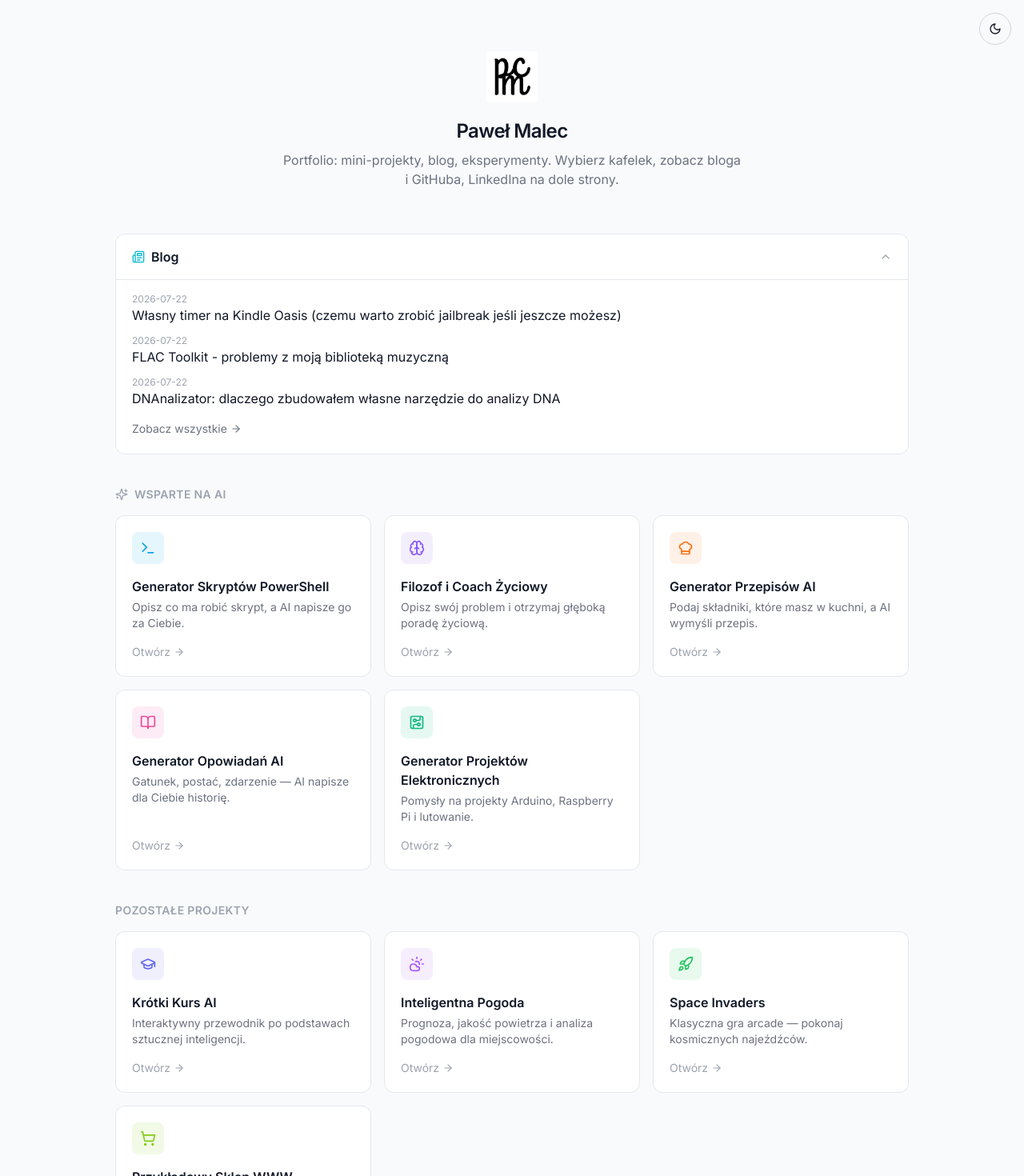
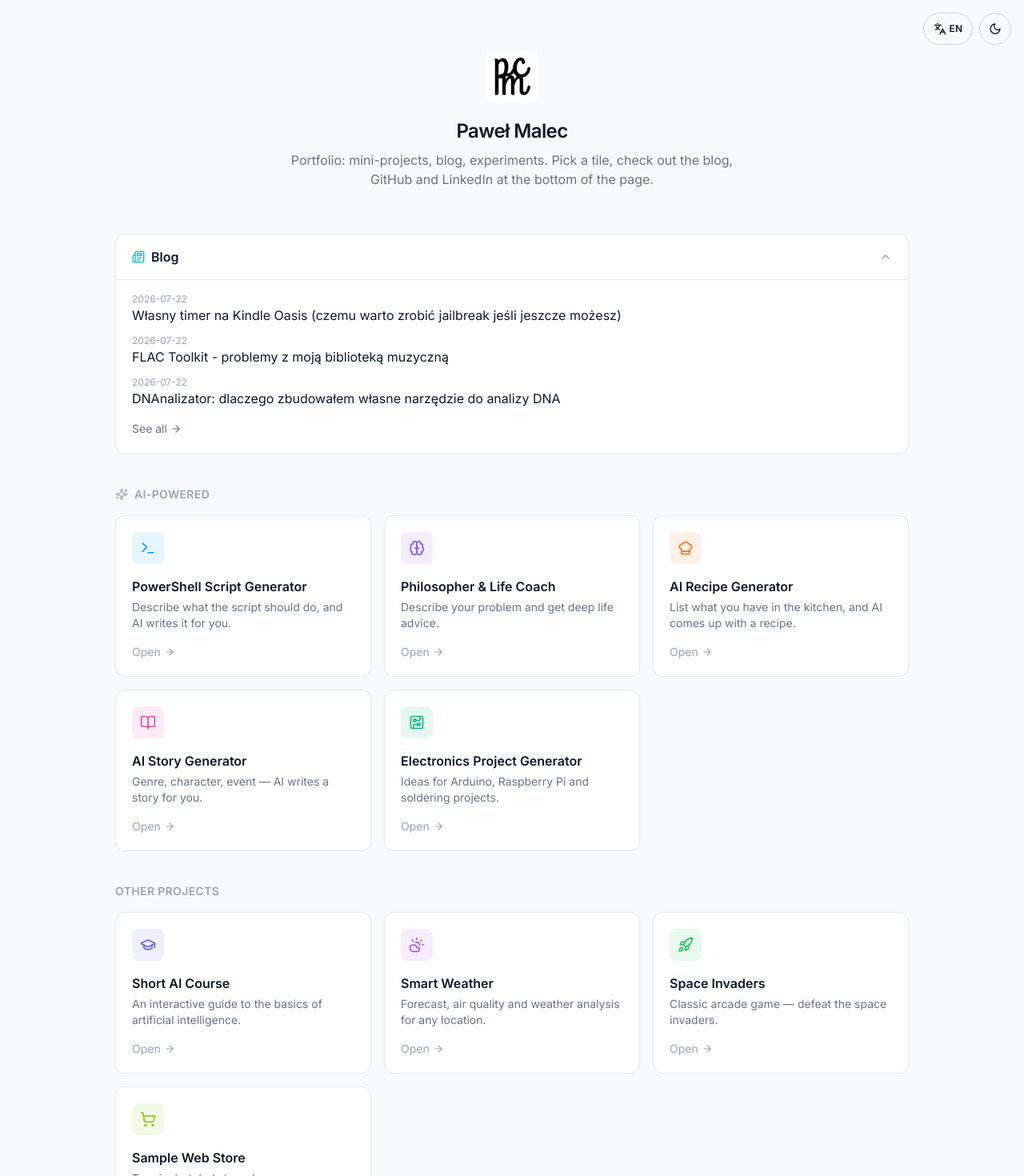
Before and after one commit to pmcmal/pmc-pages, a React (Vite) app: page / in a window 1280 px wide. Shown: the top 1470 px of the page at 80% size. Built offline with nearby package versions, Linux system fonts and the light colour scheme.

Commit message:
Dodaj przelacznik jezyka PL/EN (react-i18next) - strona glowna, stopka, blog, 404

```diff
--- a/package.json
+++ b/package.json
@@ -46,6 +46,8 @@
     "cmdk": "^1.0.0",
     "date-fns": "^3.6.0",
     "embla-carousel-react": "^8.3.0",
+    "i18next": "^26.3.6",
+    "i18next-browser-languagedetector": "^8.2.1",
     "input-otp": "^1.2.4",
     "lucide-react": "^0.462.0",
     "next-themes": "^0.3.0",
@@ -53,6 +55,7 @@
     "react-day-picker": "^8.10.1",
     "react-dom": "^18.3.1",
     "react-hook-form": "^7.53.0",
+    "react-i18next": "^17.0.11",
     "react-markdown": "^10.1.0",
     "react-resizable-panels": "^2.1.3",
     "react-router-dom": "^6.30.4",
--- /dev/null
+++ b/src/i18n.ts
@@ -0,0 +1,115 @@
+import i18n from "i18next";
+import { initReactI18next } from "react-i18next";
+import LanguageDetector from "i18next-browser-languagedetector";
+
+const resources = {
+  pl: {
+    translation: {
+      index: {
+        name: "Paweł Malec",
+        subtitle: "Portfolio: mini-projekty, blog, eksperymenty. Wybierz kafelek, zobacz bloga i GitHuba, LinkedIna na dole strony.",
+        sectionAi: "Wsparte na AI",
+        sectionOther: "Pozostałe projekty",
+        open: "Otwórz",
+        themeToggle: "Przełącz motyw",
+        langToggle: "Zmień język",
+      },
+      blogBar: {
+        title: "Blog",
+        empty: "Brak wpisów jeszcze.",
+        seeAll: "Zobacz wszystkie",
+      },
+      projects: {
+        powershell: { title: "Generator Skryptów PowerShell", description: "Opisz co ma robić skrypt, a AI napisze go za Ciebie." },
+        philosopher: { title: "Filozof i Coach Życiowy", description: "Opisz swój problem i otrzymaj głęboką poradę życiową." },
+        recipe: { title: "Generator Przepisów AI", description: "Podaj składniki, które masz w kuchni, a AI wymyśli przepis." },
+        story: { title: "Generator Opowiadań AI", description: "Gatunek, postać, zdarzenie — AI napisze dla Ciebie historię." },
+        electronics: { title: "Generator Projektów Elektronicznych", description: "Pomysły na projekty Arduino, Raspberry Pi i lutowanie." },
+        aiCourse: { title: "Krótki Kurs AI", description: "Interaktywny przewodnik po podstawach sztucznej inteligencji." },
+        weather: { title: "Inteligentna Pogoda", description: "Prognoza, jakość powietrza i analiza pogodowa dla miejscowości." },
+        spaceInvaders: { title: "Space Invaders", description: "Klasyczna gra arcade — pokonaj kosmicznych najeźdźców." },
+        store: { title: "Przykładowy Sklep WWW", description: "Demo sklepu w stylu terminala — portfolio projekt e-commerce." },
+      },
+      footer: {
+        createdBy: "Stworzył Paweł Malec ®",
+        support: "Jeśli chcesz mnie wesprzeć",
+      },
+      notFound: {
+        title: "404",
+        message: "Nie znaleziono tej podstrony:",
+        backHome: "Wróć do strony głównej",
+      },
+      blog: {
+        title: "Blog",
+        subtitle: "Notatki o projektach i rzeczach, które robię poza tymi podstronami.",
+        empty: "Brak wpisów jeszcze.",
+        notFoundTitle: "Nie znaleziono wpisu",
+        backToBlog: "Wróć do bloga",
+        backLink: "← Blog",
+      },
+    },
+  },
+  en: {
+    translation: {
+      index: {
+        name: "Paweł Malec",
+        subtitle: "Portfolio: mini-projects, blog, experiments. Pick a tile, check out the blog, GitHub and LinkedIn at the bottom of the page.",
+        sectionAi: "AI-powered",
+        sectionOther: "Other projects",
+        open: "Open",
+        themeToggle: "Toggle theme",
+        langToggle: "Change language",
+      },
+      blogBar: {
+        title: "Blog",
+        empty: "No posts yet.",
+        seeAll: "See all",
+      },
+      projects: {
+        powershell: { title: "PowerShell Script Generator", description: "Describe what the script should do, and AI writes it for you." },
+        philosopher: { title: "Philosopher & Life Coach", description: "Describe your problem and get deep life advice." },
+        recipe: { title: "AI Recipe Generator", description: "List what you have in the kitchen, and AI comes up with a recipe." },
+        story: { title: "AI Story Generator", description: "Genre, character, event — AI writes a story for you." },
+        electronics: { title: "Electronics Project Generator", description: "Ideas for Arduino, Raspberry Pi and soldering projects." },
+        aiCourse: { title: "Short AI Course", description: "An interactive guide to the basics of artificial intelligence." },
+        weather: { title: "Smart Weather", description: "Forecast, air quality and weather analysis for any location." },
+        spaceInvaders: { title: "Space Invaders", description: "Classic arcade game — defeat the space invaders." },
+        store: { title: "Sample Web Store", description: "Terminal-styled store demo — an e-commerce portfolio project." },
+      },
+      footer: {
+        createdBy: "Built by Paweł Malec ®",
+        support: "If you'd like to support me",
+      },
+      notFound: {
+        title: "404",
+        message: "This page wasn't found:",
+        backHome: "Back to home",
+      },
+      blog: {
+        title: "Blog",
+        subtitle: "Notes on projects and things I do outside of these mini-apps.",
+        empty: "No posts yet.",
+        notFoundTitle: "Post not found",
+        backToBlog: "Back to blog",
+        backLink: "← Blog",
+      },
+    },
+  },
+};
+
+i18n
+  .use(LanguageDetector)
+  .use(initReactI18next)
+  .init({
+    resources,
+    fallbackLng: "pl",
+    supportedLngs: ["pl", "en"],
+    interpolation: { escapeValue: false },
+    detection: {
+      order: ["localStorage", "navigator"],
+      caches: ["localStorage"],
+      lookupLocalStorage: "pmc-lang",
+    },
+  });
+
+export default i18n;
--- a/src/main.tsx
+++ b/src/main.tsx
@@ -1,6 +1,6 @@
 import { createRoot } from "react-dom/client";
 import App from "./App.tsx";
 import "./globals.css";
-// Usunięto import "./styles/background.css";
+import "./i18n";
 
 createRoot(document.getElementById("root")!).render(<App />);
--- a/src/pages/Index.tsx
+++ b/src/pages/Index.tsx
@@ -2,6 +2,7 @@ import type { ElementType } from "react";
 import { useRef, useState } from "react";
 import { Link } from "react-router-dom";
 import { useTheme } from "next-themes";
+import { useTranslation } from "react-i18next";
 import {
   Moon,
   Sun,
@@ -18,10 +19,19 @@ import {
   Newspaper,
   ChevronDown,
   Sparkles,
+  Languages,
 } from "lucide-react";
 import { PMCLogo } from "@/components/PMCLogo";
 import { PageFooter } from "@/components/PageFooter";
 import { getAllPosts } from "@/lib/blog";
+
+interface ProjectMeta {
+  key: string;
+  path: string;
+  icon: ElementType;
+  accent: string;
+  category: "ai" | "other";
+}
 
 interface ProjectCard {
   title: string;
@@ -32,88 +42,22 @@ interface ProjectCard {
   category: "ai" | "other";
 }
 
-const projects: ProjectCard[] = [
-  {
-    title: "Generator Skryptów PowerShell",
-    description: "Opisz co ma robić skrypt, a AI napisze go za Ciebie.",
-    path: "/powershell-generator",
-    icon: Terminal,
-    accent: "text-sky-500 bg-sky-500/10",
-    category: "ai",
-  },
-  {
-    title: "Filozof i Coach Życiowy",
-    description: "Opisz swój problem i otrzymaj głęboką poradę życiową.",
-    path: "/philosopher-coach",
-    icon: Brain,
-    accent: "text-violet-500 bg-violet-500/10",
-    category: "ai",
-  },
-  {
-    title: "Generator Przepisów AI",
-    description: "Podaj składniki, które masz w kuchni, a AI wymyśli przepis.",
-    path: "/recipe-generator",
-    icon: ChefHat,
-    accent: "text-orange-500 bg-orange-500/10",
-    category: "ai",
-  },
-  {
-    title: "Generator Opowiadań AI",
-    description: "Gatunek, postać, zdarzenie — AI napisze dla Ciebie historię.",
-    path: "/story-generator",
-    icon: BookOpen,
-    accent: "text-pink-500 bg-pink-500/10",
-    category: "ai",
-  },
-  {
-    title: "Generator Projektów Elektronicznych",
-    description: "Pomysły na projekty Arduino, Raspberry Pi i lutowanie.",
-    path: "/electronic-project-generator",
-    icon: CircuitBoard,
-    accent: "text-emerald-500 bg-emerald-500/10",
-    category: "ai",
-  },
-  {
-    title: "Krótki Kurs AI",
-    description: "Interaktywny przewodnik po podstawach sztucznej inteligencji.",
-    path: "/short-ai-course",
-    icon: GraduationCap,
-    accent: "text-indigo-500 bg-indigo-500/10",
-    category: "other",
-  },
-  {
-    title: "Inteligentna Pogoda",
-    description: "Prognoza, jakość powietrza i analiza pogodowa dla miejscowości.",
-    path: "/weather-forecast-ai",
-    icon: CloudSun,
-    accent: "text-purple-500 bg-purple-500/10",
-    category: "other",
-  },
-  {
-    title: "Space Invaders",
-    description: "Klasyczna gra arcade — pokonaj kosmicznych najeźdźców.",
-    path: "/space-invaders",
-    icon: Rocket,
-    accent: "text-green-500 bg-green-500/10",
-    category: "other",
-  },
-  {
-    title: "Przykładowy Sklep WWW",
-    description: "Demo sklepu w stylu terminala — portfolio projekt e-commerce.",
-    path: "/portfolio-store",
-    icon: ShoppingCart,
-    accent: "text-lime-500 bg-lime-500/10",
-    category: "other",
-  },
+const projectsMeta: ProjectMeta[] = [
+  { key: "powershell", path: "/powershell-generator", icon: Terminal, accent: "text-sky-500 bg-sky-500/10", category: "ai" },
+  { key: "philosopher", path: "/philosopher-coach", icon: Brain, accent: "text-violet-500 bg-violet-500/10", category: "ai" },
+  { key: "recipe", path: "/recipe-generator", icon: ChefHat, accent: "text-orange-500 bg-orange-500/10", category: "ai" },
+  { key: "story", path: "/story-generator", icon: BookOpen, accent: "text-pink-500 bg-pink-500/10", category: "ai" },
+  { key: "electronics", path: "/electronic-project-generator", icon: CircuitBoard, accent: "text-emerald-500 bg-emerald-500/10", category: "ai" },
+  { key: "aiCourse", path: "/short-ai-course", icon: GraduationCap, accent: "text-indigo-500 bg-indigo-500/10", category: "other" },
+  { key: "weather", path: "/weather-forecast-ai", icon: CloudSun, accent: "text-purple-500 bg-purple-500/10", category: "other" },
+  { key: "spaceInvaders", path: "/space-invaders", icon: Rocket, accent: "text-green-500 bg-green-500/10", category: "other" },
+  { key: "store", path: "/portfolio-store", icon: ShoppingCart, accent: "text-lime-500 bg-lime-500/10", category: "other" },
 ];
-
-const aiProjects = projects.filter((p) => p.category === "ai");
-const otherProjects = projects.filter((p) => p.category === "other");
 
 const MAGNIFY_RADIUS = 220;
 const MAGNIFY_MAX_SCALE = 1.06;
 
-const ProjectGrid = ({ items }: { items: ProjectCard[] }) => {
+const ProjectGrid = ({ items, openLabel }: { items: ProjectCard[]; openLabel: string }) => {
   const cardRefs = useRef<Record<string, HTMLAnchorElement | null>>({});
   const [mousePos, setMousePos] = useState<{ x: number; y: number } | null>(null);
 
@@ -154,7 +98,7 @@ const ProjectGrid = ({ items }: { items: ProjectCard[] }) => {
             <h2 className="font-semibold mb-1">{project.title}</h2>
             <p className="text-sm text-gray-500 dark:text-gray-400 flex-grow">{project.description}</p>
             <span className="mt-4 inline-flex items-center gap-1 text-sm font-medium text-gray-400 dark:text-gray-500 group-hover:text-gray-900 dark:group-hover:text-gray-100 transition-colors">
-              Otwórz <ArrowRight className="w-3.5 h-3.5" />
+              {openLabel} <ArrowRight className="w-3.5 h-3.5" />
             </span>
           </Link>
         );
@@ -165,6 +109,7 @@ const ProjectGrid = ({ items }: { items: ProjectCard[] }) => {
 
 const Index = () => {
   const { theme, setTheme } = useTheme();
+  const { t, i18n } = useTranslation();
   const [blogOpen, setBlogOpen] = useState(true);
   const posts = getAllPosts();
 
@@ -172,12 +117,32 @@ const Index = () => {
     setTheme(theme === "dark" ? "light" : "dark");
   };
 
+  const toggleLanguage = () => {
+    i18n.changeLanguage(i18n.language === "pl" ? "en" : "pl");
+  };
+
+  const projects: ProjectCard[] = projectsMeta.map((p) => ({
+    ...p,
+    title: t(`projects.${p.key}.title`),
+    description: t(`projects.${p.key}.description`),
+  }));
+  const aiProjects = projects.filter((p) => p.category === "ai");
+  const otherProjects = projects.filter((p) => p.category === "other");
+
   return (
     <div className="min-h-screen bg-gray-50 dark:bg-gray-950 text-gray-900 dark:text-gray-100">
-      <div className="absolute top-4 right-4">
+      <div className="absolute top-4 right-4 flex items-center gap-2">
+        <button
+          onClick={toggleLanguage}
+          aria-label={t("index.langToggle")}
+          title={t("index.langToggle")}
+          className="flex items-center justify-center gap-1 h-10 px-3 rounded-full border border-gray-300 dark:border-gray-700 hover:bg-gray-100 dark:hover:bg-gray-800 transition-colors text-xs font-semibold uppercase"
+        >
+          <Languages className="h-4 w-4" /> {i18n.language === "pl" ? "PL" : "EN"}
+        </button>
         <button
           onClick={toggleTheme}
-          aria-label="Przełącz motyw"
+          aria-label={t("index.themeToggle")}
           className="flex items-center justify-center w-10 h-10 rounded-full border border-gray-300 dark:border-gray-700 hover:bg-gray-100 dark:hover:bg-gray-800 transition-colors"
         >
           {theme === "dark" ? <Sun className="h-4 w-4" /> : <Moon className="h-4 w-4" />}
@@ -187,10 +152,8 @@ const Index = () => {
       <div className="container mx-auto max-w-5xl px-4 py-16">
         <header className="flex flex-col items-center text-center mb-14">
           <PMCLogo />
-          <h1 className="text-xl sm:text-2xl font-semibold mt-5 tracking-tight">Paweł Malec</h1>
-          <p className="text-gray-500 dark:text-gray-400 mt-2 max-w-xl">
-            Portfolio: mini-projekty, blog, eksperymenty. Wybierz kafelek, zobacz bloga i GitHuba, LinkedIna na dole strony.
-          </p>
+          <h1 className="text-xl sm:text-2xl font-semibold mt-5 tracking-tight">{t("index.name")}</h1>
+          <p className="text-gray-500 dark:text-gray-400 mt-2 max-w-xl">{t("index.subtitle")}</p>
         </header>
 
         <div className="mb-10 rounded-xl border border-gray-200 dark:border-gray-800 bg-white dark:bg-gray-900 overflow-hidden">
@@ -199,14 +162,14 @@ const Index = () => {
             className="w-full flex items-center justify-between px-5 py-4 text-left hover:bg-gray-50 dark:hover:bg-gray-800/50 transition-colors"
           >
             <span className="flex items-center gap-2 font-semibold">
-              <Newspaper className="w-4 h-4 text-cyan-500" /> Blog
+              <Newspaper className="w-4 h-4 text-cyan-500" /> {t("blogBar.title")}
             </span>
             <ChevronDown className={`w-4 h-4 text-gray-400 transition-transform ${blogOpen ? "rotate-180" : ""}`} />
           </button>
           {blogOpen && (
             <div className="px-5 pb-5 border-t border-gray-200 dark:border-gray-800 pt-4">
               {posts.length === 0 ? (
-                <p className="text-sm text-gray-500 dark:text-gray-400">Brak wpisów jeszcze.</p>
+                <p className="text-sm text-gray-500 dark:text-gray-400">{t("blogBar.empty")}</p>
               ) : (
                 <div className="space-y-3">
                   {posts.slice(0, 3).map((post) => (
@@ -221,7 +184,7 @@ const Index = () => {
                 to="/blog"
                 className="mt-4 inline-flex items-center gap-1 text-sm font-medium text-gray-500 hover:text-gray-900 dark:hover:text-gray-100"
               >
-                Zobacz wszystkie <ArrowRight className="w-3.5 h-3.5" />
+                {t("blogBar.seeAll")} <ArrowRight className="w-3.5 h-3.5" />
               </Link>
             </div>
           )}
@@ -229,16 +192,16 @@ const Index = () => {
 
         <section className="mb-10">
           <h2 className="flex items-center gap-2 text-sm font-semibold uppercase tracking-wide text-gray-400 dark:text-gray-500 mb-4">
-            <Sparkles className="w-4 h-4" /> Wsparte na AI
+            <Sparkles className="w-4 h-4" /> {t("index.sectionAi")}
           </h2>
-          <ProjectGrid items={aiProjects} />
+          <ProjectGrid items={aiProjects} openLabel={t("index.open")} />
         </section>
 
         <section>
           <h2 className="text-sm font-semibold uppercase tracking-wide text-gray-400 dark:text-gray-500 mb-4">
-            Pozostałe projekty
+            {t("index.sectionOther")}
           </h2>
-          <ProjectGrid items={otherProjects} />
+          <ProjectGrid items={otherProjects} openLabel={t("index.open")} />
         </section>
 
         <div className="mt-16">
```
Also changed, not shown: src/components/PageFooter.tsx (+8 -3 lines), src/pages/BlogList.tsx (+5 -5 lines), src/pages/BlogPost.tsx (+5 -3 lines), src/pages/NotFound.tsx (+5 -3 lines), 1 other file (tests, documents, lock files or other folders).
